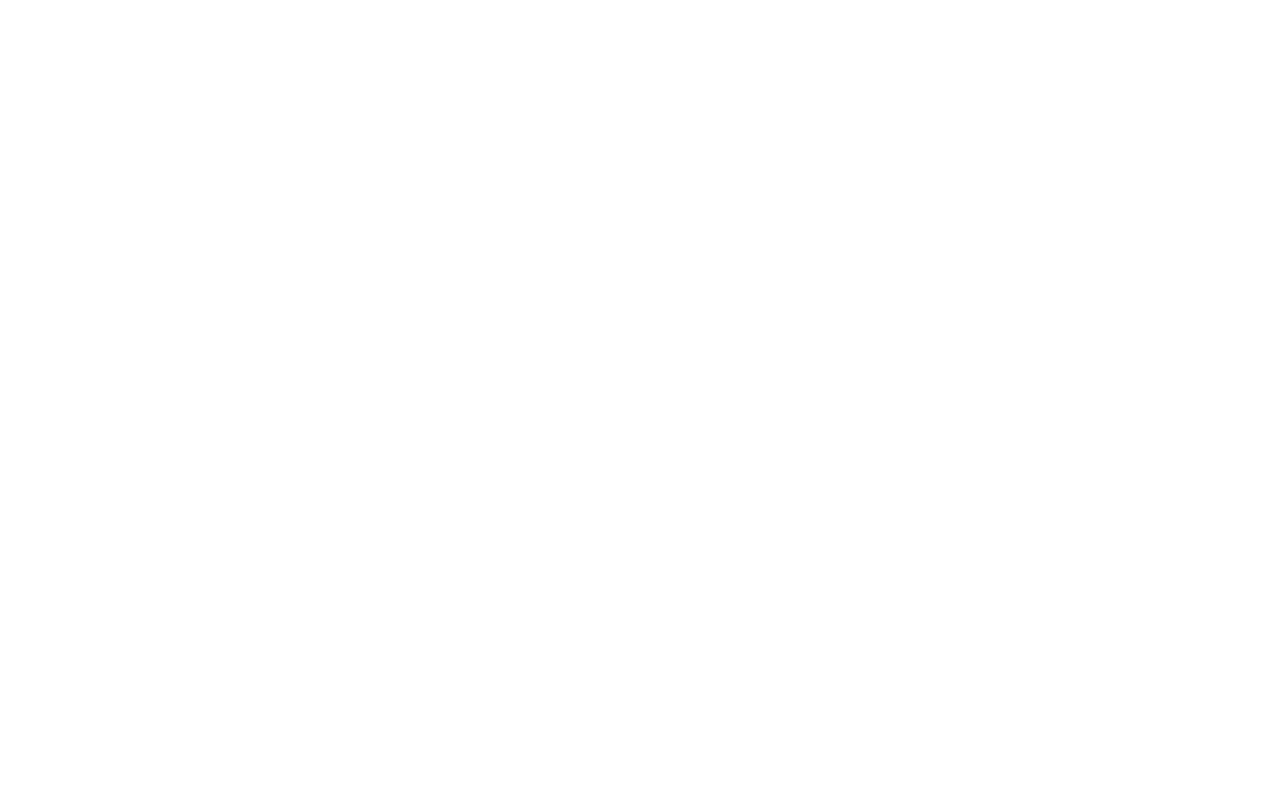
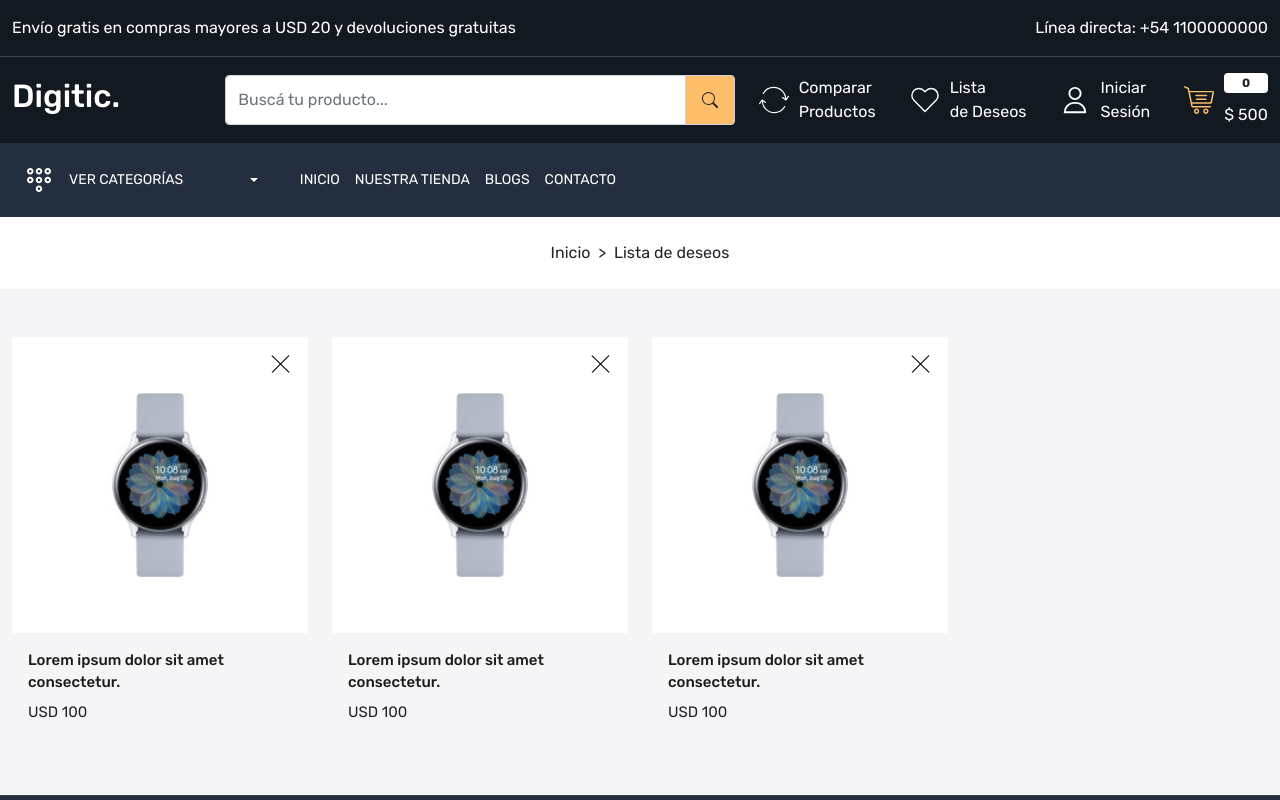
Before and after one commit to francolivelli/digistore, a React (Create React App) app in the folder client/: page /wishlist in a window 1280 px wide. Before the commit this address had no page. Shown: the top 800 px of the page. Built offline with nearby package versions, Linux system fonts and the light colour scheme.

Commit message:
wishlist page

```diff
--- a/client/src/App.css
+++ b/client/src/App.css
@@ -561,7 +561,8 @@
   border-radius: 10px;
 }
 
-.compare-product-card .cross {
+.compare-product-card .cross,
+.wishlist-card .cross {
   top: 15px;
   right: 15px;
   width: 25px;
@@ -569,14 +570,16 @@
   cursor: pointer;
 }
 
-.compare-product-details h5 .title {
+.compare-product-details h5.title,
+.wishlist-card h5.title {
   font-size: 15px;
   line-height: 22px;
   font-weight: 500;
   color: var(--color-1c1c1b);
 }
 
-.compare-product-details h6 .price {
+.compare-product-details h6.price,
+.wishlist-card h6.price {
   font-size: 15px;
   line-height: 22px;
   font-weight: 400;
@@ -589,4 +592,8 @@
   border-top: 1px solid rgba(0, 0, 0, 0.1);
 }
 
+.compare-product-card .product-detail h5 {
+  font-size: 18px;
+}
+
 /* Compare Product Page Ends Here */
--- a/client/src/App.js
+++ b/client/src/App.js
@@ -8,6 +8,7 @@
 import OurStore from "./pages/OurStore";
 import Blog from "./pages/Blog";
 import CompareProduct from "./pages/CompareProduct";
+import Wishlist from "./pages/Wishlist";
 
 function App() {
   return (
@@ -21,6 +22,7 @@
             <Route path="store" element={<OurStore />} />
             <Route path="blogs" element={<Blog />} />
             <Route path="compare-product" element={<CompareProduct />} />
+            <Route path="wishlist" element={<Wishlist />} />
           </Route>
         </Routes>
       </BrowserRouter>
--- /dev/null
+++ b/client/src/pages/Wishlist.js
@@ -0,0 +1,89 @@
+import React from "react";
+import BreadCrumb from "../components/BreadCrumb";
+import Meta from "../components/Meta";
+
+const Wishlist = () => {
+  return (
+    <>
+      <Meta title={"Lista de deseos"} />
+      <BreadCrumb title="Lista de deseos" />
+      <div className="wishlist-wrapper home-wrapper-2 py-5">
+        <div className="container-xxl">
+          <div className="row">
+            <div className="col-3">
+              <div className="wishlist-card position-relative">
+                <img
+                  src="images/cross.svg"
+                  alt="cross"
+                  className="position-absolute cross img-fluid"
+                />
+                <div className="wishlist-card-image">
+                  <img
+                    src="images/watch.jpg"
+                    className="img-fluid w-100"
+                    alt=""
+                  />
+                </div>
+                <div className="py-3 px-3">
+                  {" "}
+                  <h5 className="title">
+                    Lorem ipsum dolor sit amet consectetur.
+                  </h5>
+                  <h6 className="price">USD 100</h6>
+                </div>
+              </div>
+            </div>
+            <div className="col-3">
+              <div className="wishlist-card position-relative">
+                <img
+                  src="images/cross.svg"
+                  alt="cross"
+                  className="position-absolute cross img-fluid"
+                />
+                <div className="wishlist-card-image">
+                  <img
+                    src="images/watch.jpg"
+                    className="img-fluid w-100"
+                    alt=""
+                  />
+                </div>
+                <div className="py-3 px-3">
+                  {" "}
+                  <h5 className="title">
+                    Lorem ipsum dolor sit amet consectetur.
+                  </h5>
+                  <h6 className="price">USD 100</h6>
+                </div>
+              </div>
+            </div>
+            <div className="col-3">
+              <div className="wishlist-card position-relative">
+                <img
+                  src="images/cross.svg"
+                  alt="cross"
+                  className="position-absolute cross img-fluid"
+                />
+                <div className="wishlist-card-image">
+                  <img
+                    src="images/watch.jpg"
+                    className="img-fluid w-100"
+                    alt=""
+                  />
+                </div>
+                <div className="py-3 px-3">
+                  {" "}
+                  <h5 className="title">
+                    Lorem ipsum dolor sit amet consectetur.
+                  </h5>
+                  <h6 className="price">USD 100</h6>
+                </div>
+              </div>
+            </div>
+          </div>
+        </div>
+      </div>
+    </>
+  );
+};
+
+export default Wishlist;
```
